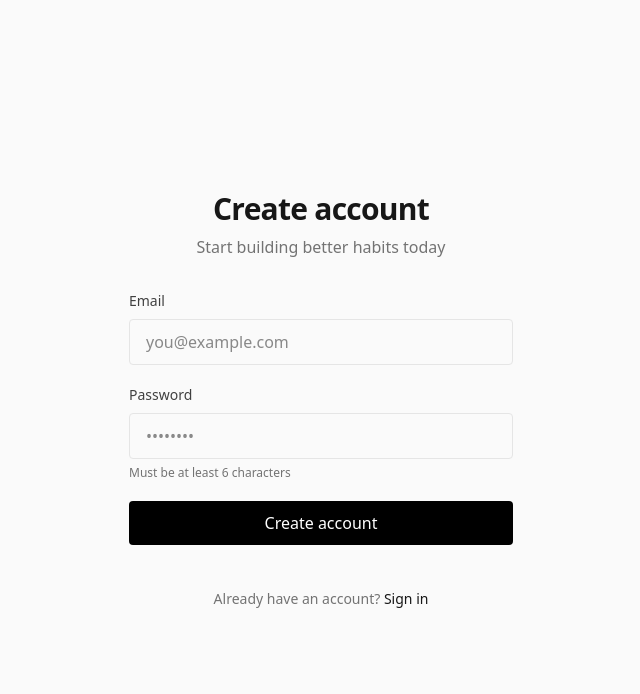
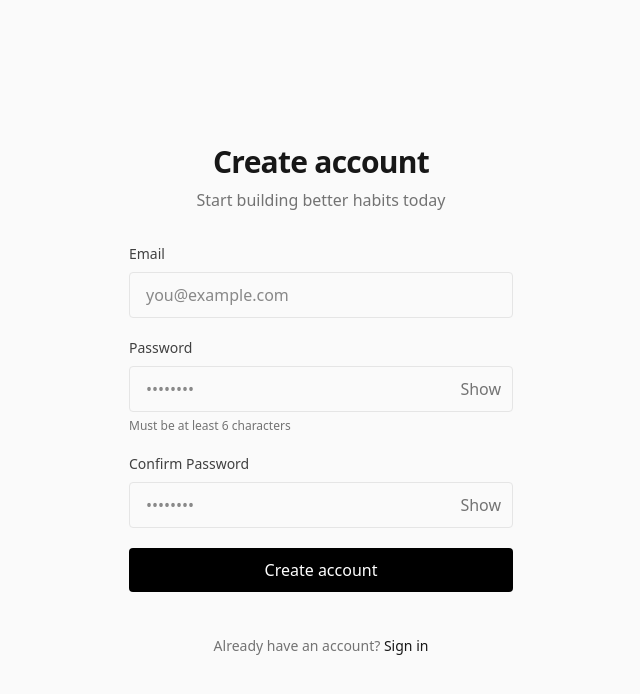
Before and after one commit to FrekeNobles/HabitMe, a Next.js app: page /signup in a window 1280 px wide. Shown: the top 694 px of the page, without its empty margins (319-959 px from the left). Built offline with nearby package versions, Linux system fonts and the light colour scheme.

Commit message:
add confirm password logic on signup

```diff
--- a/src/components/auth/SignupForm.tsx
+++ b/src/components/auth/SignupForm.tsx
@@ -9,6 +9,9 @@ export default function SignupForm() {
   const router = useRouter();
   const [email, setEmail] = useState('');
   const [password, setPassword] = useState('');
+  const [showPassword, setShowPassword] = useState(false);
+  const [confirmPassword, setConfirmPassword] = useState('');
+  const [showConfirmPassword, setshowConfirmPassword] = useState(false);
   const [error, setError] = useState('');
   const [isLoading, setIsLoading] = useState(false);
 
@@ -38,6 +41,13 @@ export default function SignupForm() {
       setIsLoading(false);
       return;
     }
+
+    // Confirm password validation
+    if (password !== confirmPassword) {
+      setError('Passwords do not match');
+      setIsLoading(false);
+      return;
+}
 
     // Attempt signup
     const result = signup(email, password);
@@ -95,20 +105,61 @@ export default function SignupForm() {
           >
             Password
           </label>
-          <input
+          <div className="relative">
+            <input
             id="auth-signup-password"
             data-testid="auth-signup-password"
-            type="password"
+            type={showPassword ? "text" : "password"}
             value={password}
             onChange={(e) => setPassword(e.target.value)}
             className="w-full px-4 py-2.5 border border-gray-200 rounded focus:outline-none focus:ring-2 focus:ring-gray-900 focus:border-transparent transition-smooth"
             placeholder="••••••••"
             disabled={isLoading}
           />
+
+          <button
+             type="button"
+             onClick={() => setShowPassword((prev) => !prev)}
+             disabled={isLoading}
+             className="absolute  right-3 top-1/2 -translate-y-1/2 text-gray-500 hover:text-blue-400 disabled:opacity-50"
+          >
+               {showPassword ? "Hide" : "Show"}
+          </button>
+
+          </div>
+
           <p className="mt-1.5 text-xs text-gray-500">
             Must be at least 6 characters
           </p>
         </div>
+
+        {/* Confirm Password field */}
+        <div>
+          <label className="block text-sm font-medium text-gray-700 mb-2">
+            Confirm Password
+          </label>
+
+          <div className="relative">
+            <input
+              type={showPassword ? "text" : "password"}
+              value={confirmPassword}
+              onChange={(e) => setConfirmPassword(e.target.value)}
+              className="w-full px-4 py-2.5 pr-10 border border-gray-200 rounded focus:outline-none focus:ring-2 focus:ring-gray-900 focus:border-transparent transition-smooth"
+              placeholder="••••••••"
+              disabled={isLoading}
+            />
+
+            <button
+              type="button"
+              onClick={() => setshowConfirmPassword((prev) => !prev)}
+              disabled={isLoading}
+              className="absolute right-3 top-1/2 -translate-y-1/2 text-gray-500 hover:text-blue-400 disabled:opacity-50"
+            >
+              {showPassword ? "Hide" : "Show"}
+            </button>
+          </div>
+        </div>
+
 
         {/* Submit button */}
         <button
```
